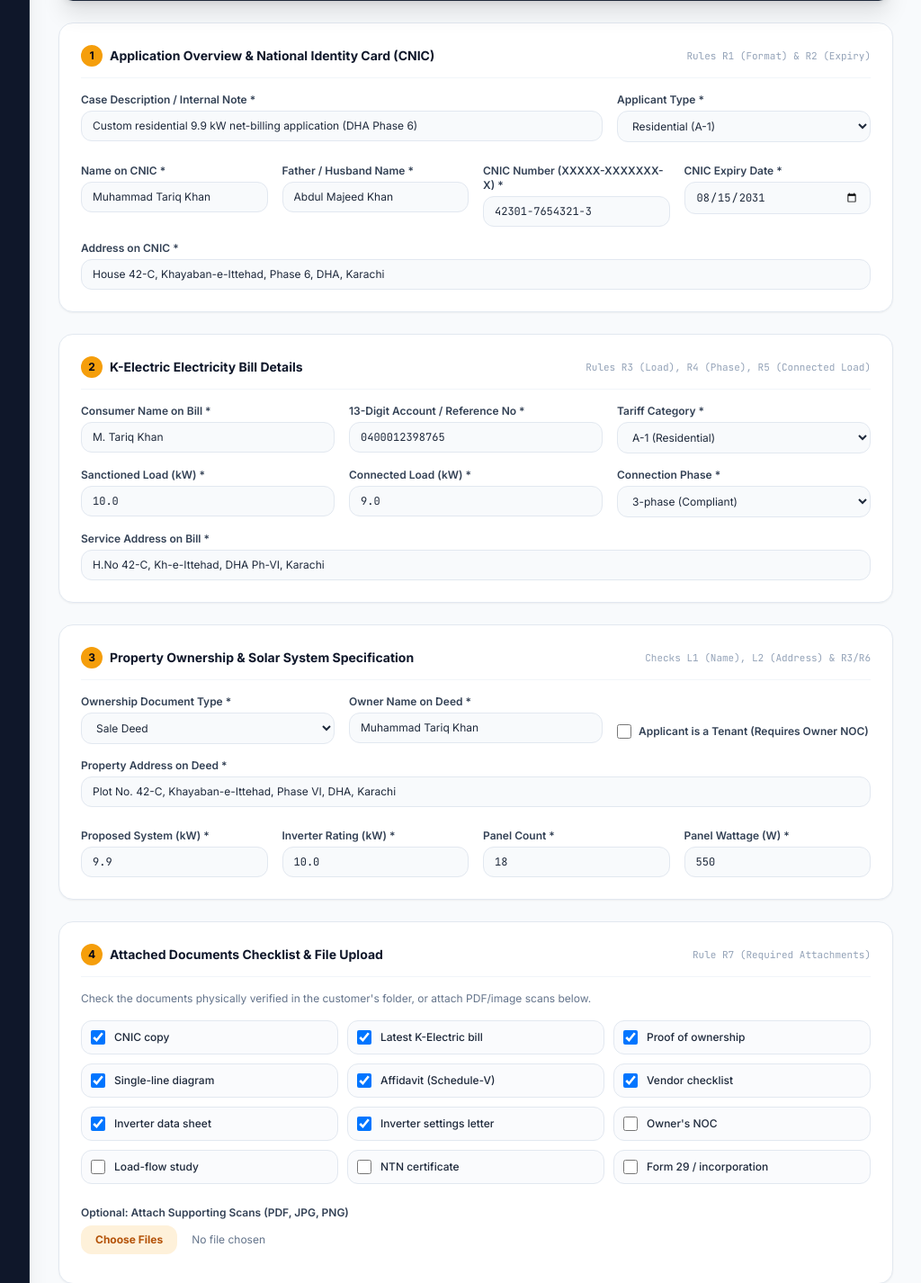
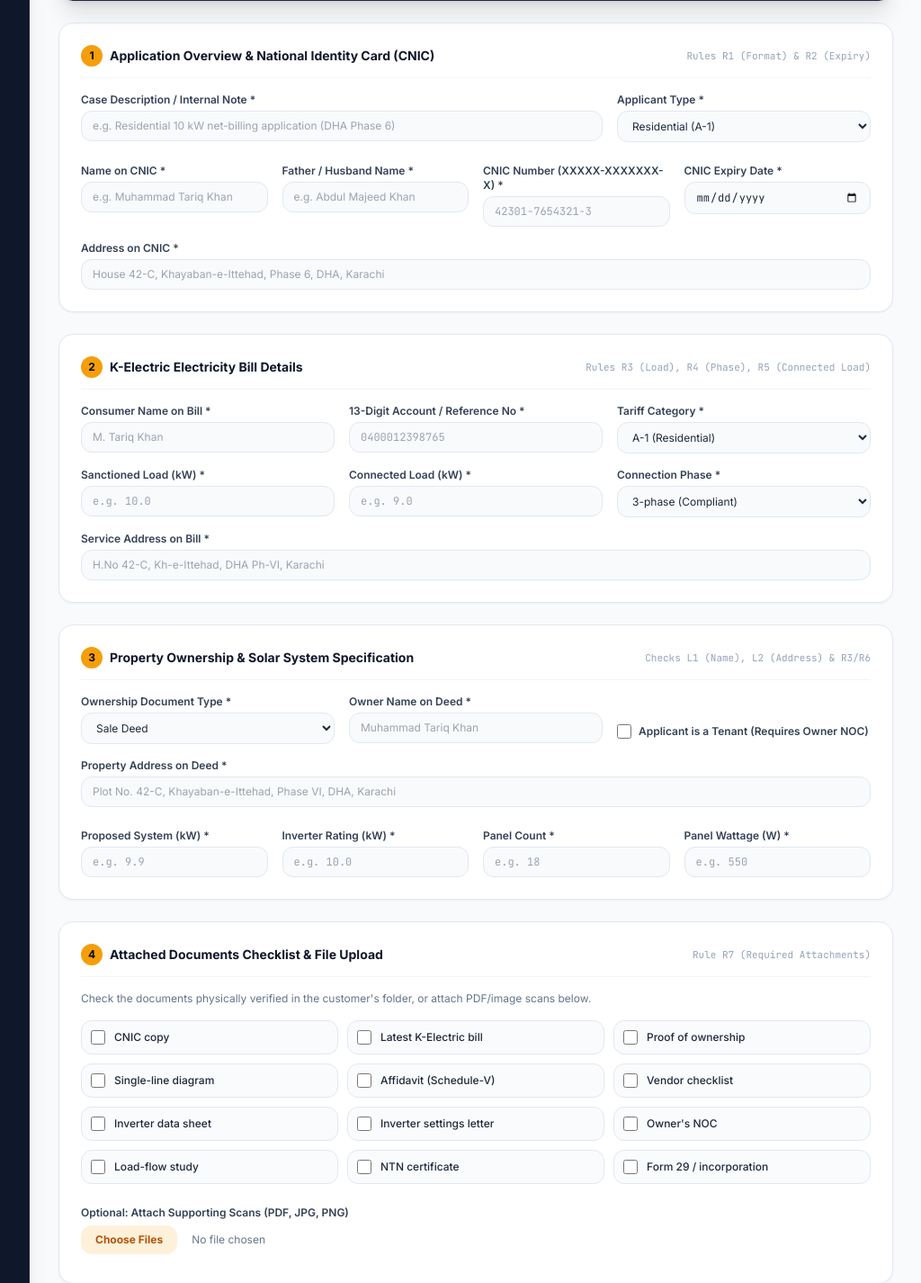
Before and after one commit to JeffCorpInc/Net-Billing-Autopilot, a FastAPI app: page /new in a window 1280 px wide. Shown: the part 331-1757 px from the top of the page at 90% size, without its empty margins (255-1279 px from the left). Run offline with FastAPI, Linux system fonts and the light colour scheme; some libraries are stand-ins or nearby versions; some web fonts are replaced.

Commit message:
Keep New Application form fields empty by default on page load

```diff
--- a/static/new_case.js
+++ b/static/new_case.js
@@ -11,9 +11,6 @@
     const cleanBtn = document.getElementById('fill-clean-btn');
     const trapBtn = document.getElementById('fill-trap-btn');
     const fileInput = document.getElementById('f-file-upload');
-
-    // Fill Clean Sample by default so user can test immediately or edit any field
-    fillCleanSample();
 
     if (cleanBtn) cleanBtn.addEventListener('click', () => {
       fillCleanSample();
--- a/templates/new_case.html
+++ b/templates/new_case.html
@@ -50,7 +50,7 @@
       <div class="grid grid-cols-1 sm:grid-cols-3 gap-4 text-xs">
         <div class="sm:col-span-2">
           <label class="block font-semibold text-slate-700 dark:text-slate-300 mb-1">Case Description / Internal Note *</label>
-          <input id="f-description" type="text" required value="Standard residential 10 kW net-billing application (DHA Phase 6)"
+          <input id="f-description" type="text" required placeholder="e.g. Residential 10 kW net-billing application (DHA Phase 6)"
             class="w-full px-3 py-2 rounded-xl bg-slate-50 dark:bg-slate-850 border border-slate-200 dark:border-slate-700 text-slate-800 dark:text-slate-100 focus:ring-2 focus:ring-amber-500 focus:outline-none">
         </div>
         <div>
@@ -80,7 +80,7 @@
         </div>
         <div>
           <label class="block font-semibold text-slate-700 dark:text-slate-300 mb-1">CNIC Expiry Date *</label>
-          <input id="f-cnic-expiry" type="date" required value="2031-08-15"
+          <input id="f-cnic-expiry" type="date" required
             class="w-full font-mono px-3 py-2 rounded-xl bg-slate-50 dark:bg-slate-850 border border-slate-200 dark:border-slate-700 text-slate-800 dark:text-slate-100 focus:ring-2 focus:ring-amber-500 focus:outline-none">
         </div>
       </div>
@@ -126,12 +126,12 @@
       <div class="grid grid-cols-1 sm:grid-cols-3 gap-4 text-xs">
         <div>
           <label class="block font-semibold text-slate-700 dark:text-slate-300 mb-1">Sanctioned Load (kW) *</label>
-          <input id="f-sanctioned-kw" type="number" step="0.1" min="1" required value="10.0"
+          <input id="f-sanctioned-kw" type="number" step="0.1" min="1" required placeholder="e.g. 10.0"
             class="w-full font-mono px-3 py-2 rounded-xl bg-slate-50 dark:bg-slate-850 border border-slate-200 dark:border-slate-700 text-slate-800 dark:text-slate-100 focus:ring-2 focus:ring-amber-500 focus:outline-none">
         </div>
         <div>
           <label class="block font-semibold text-slate-700 dark:text-slate-300 mb-1">Connected Load (kW) *</label>
-          <input id="f-connected-kw" type="number" step="0.1" min="1" required value="9.0"
+          <input id="f-connected-kw" type="number" step="0.1" min="1" required placeholder="e.g. 9.0"
             class="w-full font-mono px-3 py-2 rounded-xl bg-slate-50 dark:bg-slate-850 border border-slate-200 dark:border-slate-700 text-slate-800 dark:text-slate-100 focus:ring-2 focus:ring-amber-500 focus:outline-none">
         </div>
         <div>
@@ -191,22 +191,22 @@
       <div class="grid grid-cols-2 sm:grid-cols-4 gap-4 text-xs pt-2">
         <div>
           <label class="block font-semibold text-slate-700 dark:text-slate-300 mb-1">Proposed System (kW) *</label>
-          <input id="f-proposed-kw" type="number" step="0.1" min="1" required value="9.9"
+          <input id="f-proposed-kw" type="number" step="0.1" min="1" required placeholder="e.g. 9.9"
             class="w-full font-mono px-3 py-2 rounded-xl bg-slate-50 dark:bg-slate-850 border border-slate-200 dark:border-slate-700 text-slate-800 dark:text-slate-100 focus:ring-2 focus:ring-amber-500 focus:outline-none">
         </div>
         <div>
           <label class="block font-semibold text-slate-700 dark:text-slate-300 mb-1">Inverter Rating (kW) *</label>
-          <input id="f-inverter-kw" type="number" step="0.1" min="1" required value="10.0"
+          <input id="f-inverter-kw" type="number" step="0.1" min="1" required placeholder="e.g. 10.0"
             class="w-full font-mono px-3 py-2 rounded-xl bg-slate-50 dark:bg-slate-850 border border-slate-200 dark:border-slate-700 text-slate-800 dark:text-slate-100 focus:ring-2 focus:ring-amber-500 focus:outline-none">
         </div>
         <div>
           <label class="block font-semibold text-slate-700 dark:text-slate-300 mb-1">Panel Count *</label>
-          <input id="f-panel-count" type="number" min="1" required value="18"
+          <input id="f-panel-count" type="number" min="1" required placeholder="e.g. 18"
             class="w-full font-mono px-3 py-2 rounded-xl bg-slate-50 dark:bg-slate-850 border border-slate-200 dark:border-slate-700 text-slate-800 dark:text-slate-100 focus:ring-2 focus:ring-amber-500 focus:outline-none">
         </div>
         <div>
           <label class="block font-semibold text-slate-700 dark:text-slate-300 mb-1">Panel Wattage (W) *</label>
-          <input id="f-panel-watt" type="number" min="100" required value="550"
+          <input id="f-panel-watt" type="number" min="100" required placeholder="e.g. 550"
             class="w-full font-mono px-3 py-2 rounded-xl bg-slate-50 dark:bg-slate-850 border border-slate-200 dark:border-slate-700 text-slate-800 dark:text-slate-100 focus:ring-2 focus:ring-amber-500 focus:outline-none">
         </div>
       </div>
@@ -230,7 +230,6 @@
         {% for doc_key, doc_label in doc_labels.items() %}
         <label class="flex items-center gap-2.5 p-2.5 rounded-xl border border-slate-200 dark:border-slate-800 bg-slate-50/70 dark:bg-slate-850 cursor-pointer hover:border-amber-400 transition-colors">
           <input type="checkbox" name="docs_present" value="{{ doc_key }}"
-            {% if doc_key in ['cnic', 'bill', 'ownership', 'single_line_diagram', 'affidavit', 'vendor_checklist', 'inverter_datasheet', 'inverter_settings_letter'] %}checked{% endif %}
             class="doc-checkbox w-4 h-4 rounded text-amber-500 focus:ring-amber-500">
           <span class="font-medium text-slate-800 dark:text-slate-200">{{ doc_label }}</span>
         </label>
```
